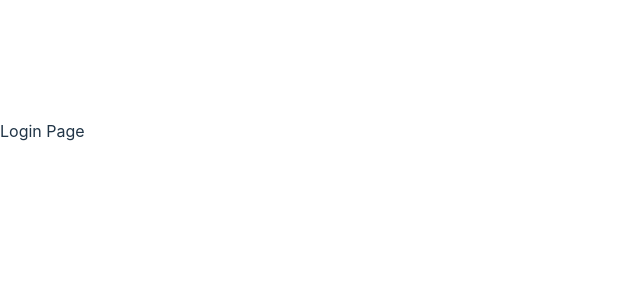
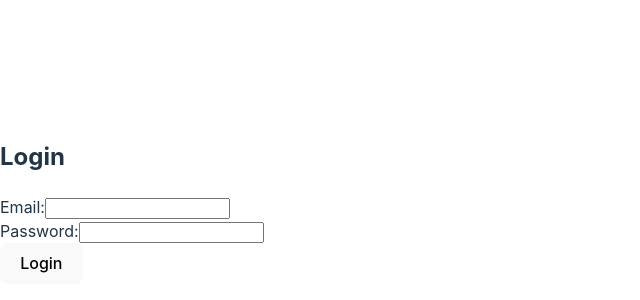
Before and after one commit to vmvangils/Expense-Tracker, a React (Vite) app: page /login in a window 1280 px wide. Shown: the part 681-981 px from the top of the page, without its empty margins (0-640 px from the left). Before the commit the page ends 824 px from the top, so only its background shows below. Built offline with nearby package versions, Linux system fonts and the light colour scheme.

Commit message:
Login, forgot registration

```diff
--- a/src/App.tsx
+++ b/src/App.tsx
@@ -2,6 +2,7 @@ import { BrowserRouter as Router, Routes, Route, Navigate } from "react-router-d
 import Navbar from "./components/navbar/Navbar";
 import Economy from "./components/economy/economy";
 import Dashboard from "./components/dashboard/dashboard";
+import Login from "./components/Authentication/login.tsx";
 
 function App() {
   return (
@@ -13,7 +14,7 @@ function App() {
           <Route path="/dashboard" element={<Dashboard />} /> {/* Replace with your Dashboard component */}
           <Route path="/economy" element={<Economy />} />
           <Route path="/reports" element={<div>Reports Page</div>} /> {/* Replace with your Reports component */}
-          <Route path="/login" element={<div>Login Page</div>} /> {/* Replace with your Login component */}
+          <Route path="/login" element={<Login />} />
         </Routes>
       </div>
     </Router>
--- /dev/null
+++ b/src/Services/AuthService.tsx
@@ -0,0 +1,54 @@
+import axios from "axios";
+
+export class AuthService {
+    private static apiUrl = "http://localhost:5000";
+
+    static async login(
+        email: string,
+        password: string
+    ): Promise<{ success: boolean; token?: string; error?: string }> {
+        try {
+            const response = await axios.post(`${this.apiUrl}/login`, { email, password });
+            return { success: true, token: response.data.token };
+        } catch (error: any) {
+            return {
+                success: false,
+                error: error.response?.data?.message || "An error occurred during login.",
+            };
+        }
+    }
+
+    static async register(
+        name: string,
+        email: string,
+        password: string,
+        phoneNumber: string
+    ): Promise<{ success: boolean; message?: string; error?: string }> {
+        try {
+            const response = await axios.post(`${this.apiUrl}/register`, {
+                name,
+                email,
+                password,
+                phoneNumber,
+            });
+            return { success: true, message: response.data.message };
+        } catch (error: any) {
+            return {
+                success: false,
+                error: error.response?.data?.message || "An error occurred during registration.",
+            };
+        }
+    }
+
+    static saveToken(token: string): void {
+        localStorage.setItem("authToken", token);
+    }
+
+    static getToken(): string | null {
+        return localStorage.getItem("authToken");
+    }
+
+    static logout(): void {
+        localStorage.removeItem("authToken");
+    }
+}
--- /dev/null
+++ b/src/components/Authentication/login.tsx
@@ -0,0 +1,56 @@
+import React, { useState } from "react";
+import { AuthService } from "../../Services/AuthService.tsx";
+
+const Login: React.FC = () => {
+    const [email, setEmail] = useState("");
+    const [password, setPassword] = useState("");
+    const [message, setMessage] = useState("");
+
+    const handleLogin = async (e: React.FormEvent) => {
+        e.preventDefault();
+        setMessage("Logging in...");
+
+        const response = await AuthService.login(email, password);
+
+        if (response.success && response.token) {
+            AuthService.saveToken(response.token);
+            setMessage("Login successful! Redirecting...");
+
+            setTimeout(() => {
+                window.location.href = "/dashboard";
+            }, 1000);
+        } else {
+            setMessage(response.error || "Login failed. Please try again.");
+        }
+    };
+
+    return (
+        <div>
+            <h2>Login</h2>
+            <form onSubmit={handleLogin}>
+                <div>
+                    <label>Email:</label>
+                    <input
+                        type="email"
+                        value={email}
+                        onChange={(e) => setEmail(e.target.value)} // Updates email state
+                        required
+                    />
+                </div>
+                <div>
+                    <label>Password:</label>
+                    <input
+                        type="password"
+                        value={password}
+                        onChange={(e) => setPassword(e.target.value)} // Updates password state
+                        required
+                    />
+                </div>
+                <button type="submit">Login</button>
+            </form>
+            <p>{message}</p> {/* Feedback message */}
+        </div>
+    );
+};
+
+export default Login;
```
Also changed, not shown: package.json (+7 -0 lines), src/components/LoginPage.tsx (added, +13 -0 lines), 1 other file (tests, documents, lock files or other folders).
